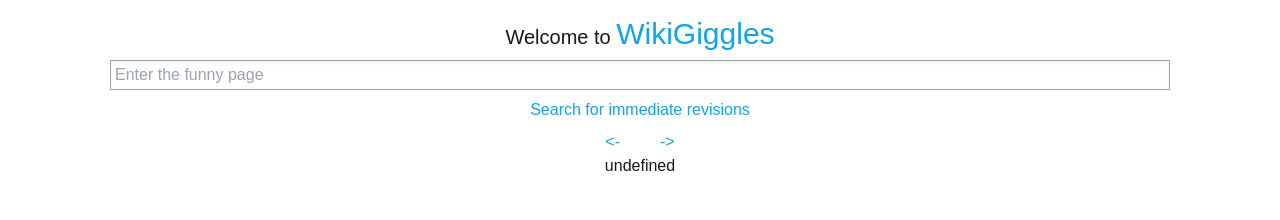
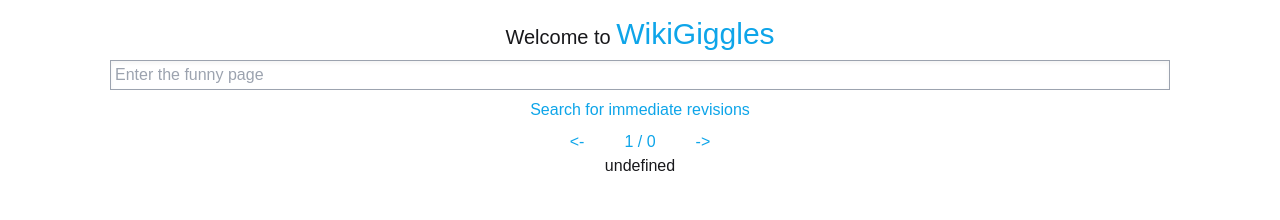
Before and after one commit to Joel-Singh/WikiGiggles, a Svelte app: page / in a window 1280 px wide. Shown: the top 220 px of the page. Built offline with nearby package versions, Linux system fonts and the light colour scheme.

Commit message:
Add progress counter

```diff
--- a/src/components/RevisionDiffSlider.svelte
+++ b/src/components/RevisionDiffSlider.svelte
@@ -6,10 +6,11 @@
   let revisionDiffs: Promise<string>[] = [];
 
   let currentIndex = 0;
+  $: finalIndex = revisions.length - 1;
   function changeCurrentIndex(change: number) {
     const clamp = (num: number, min: number, max: number) =>
       Math.min(Math.max(num, min), max);
-    currentIndex = clamp(currentIndex + change, 0, revisions.length - 1);
+    currentIndex = clamp(currentIndex + change, 0, finalIndex);
   }
 
   $: {
@@ -36,6 +37,7 @@
     >
       &lt;-
     </button>
+    <p>{currentIndex + 1} / {finalIndex + 1}</p>
     <button
       type="button"
       aria-label="Next funny"
```
